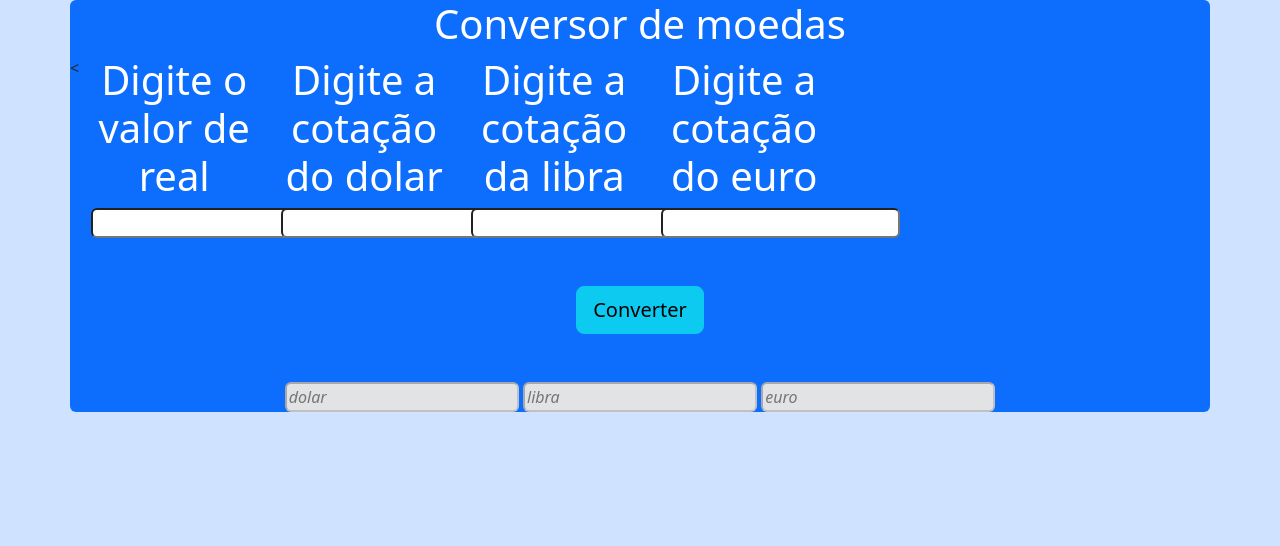
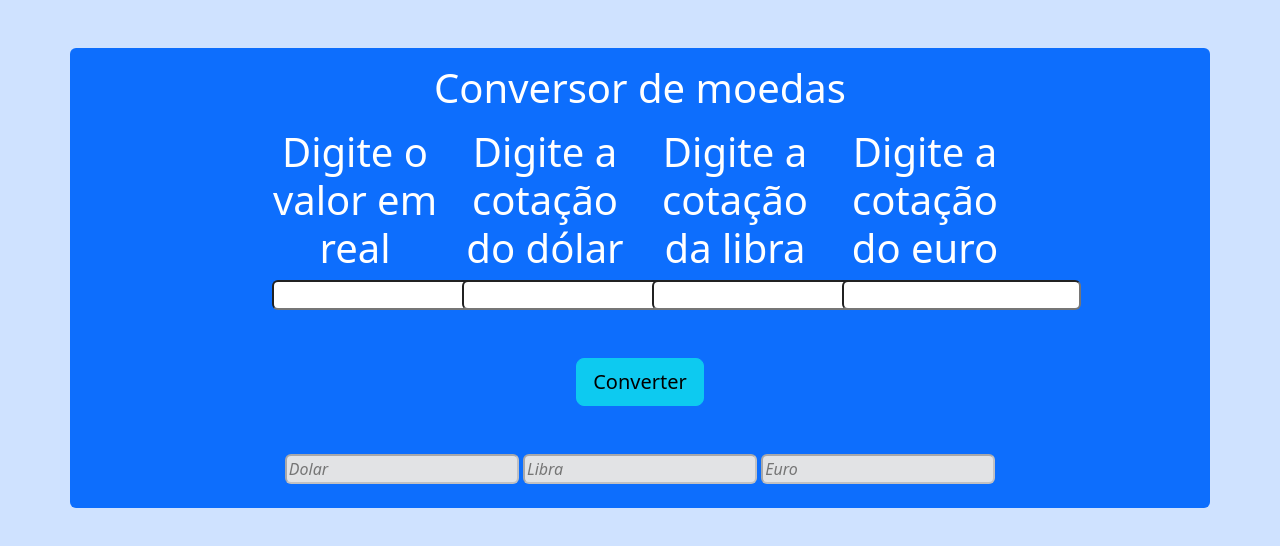
Before and after one commit to WallaceValdivino/Avalia-o, a plain HTML site: page index.html in a window 1280 px wide. Drawn offline with nearby package versions, Linux system fonts and the light colour scheme.

Commit message:
terceiro commit

```diff
--- a/index.html
+++ b/index.html
@@ -4,7 +4,8 @@
 <head>
     <link href="https://cdn.jsdelivr.net/npm/bootstrap@5.3.0-alpha1/dist/css/bootstrap.min.css" rel="stylesheet"
         integrity="sha384-GLhlTQ8iRABdZLl6O3oVMWSktQOp6b7In1Zl3/Jr59b6EGGoI1aFkw7cmDA6j6gD" crossorigin="anonymous">
-    <meta charset="UTF-8">
+        <link rel="stylesheet" href="style.css">
+        <meta charset="UTF-8">
     <meta http-equiv="X-UA-Compatible" content="IE=edge">
     <meta name="viewport" content="width=device-width, initial-scale=1.0">
     <title>Conversor de moedas</title>
@@ -12,16 +13,16 @@
 
 <body class="bg-primary-subtle">
 
-    <div class="container-sm bg-primary  text-center rounded aling-items-center">
-        <h1 class="text-white">Conversor de moedas</h1>
-        <div class="row"><
+    <div class="container-sm bg-primary  text-center rounded mt-5 pb-4">
+        <h1 class="text-white mb-3 pt-3">Conversor de moedas</h1>
+        <div class="row justify-content-center">
         <div class="col-2">
-            <h1 class="text-white">Digite o valor de real</h1>
+            <h1 class="text-white">Digite o valor em real</h1>
             <input class="rounded" id="valor1" type="text"></input>
         </div>
 
         <div class="col-2">
-            <h1 class="text-white">Digite a cotação do dolar</h1>
+            <h1 class="text-white">Digite a cotação do dólar</h1>
             <input class="rounded" id="valor-dolar" type="text"></input>
         </div>
 
@@ -41,11 +42,11 @@
             <button type="button" class="btn btn-info btn-lg" onclick="operacao()">Converter</button>
         </div>
         <div class="mt-5">
-            <input class="rounded bg-secondary-subtle text-black fst-italic" id="resultado-dolar" placeholder="dolar" type="text"
+            <input class="rounded bg-secondary-subtle text-black fst-italic" id="resultado-dolar" placeholder="Dolar" type="text"
                 disabled></input>
-            <input class="rounded bg-secondary-subtle text-black fst-italic" id="resultado-libra" placeholder="libra" type="text"
+            <input class="rounded bg-secondary-subtle text-black fst-italic" id="resultado-libra" placeholder="Libra" type="text"
                 disabled></input>
-            <input class="rounded bg-secondary-subtle text-black fst-italic" id="resultado-euro" placeholder="euro" type="text"
+            <input class="rounded bg-secondary-subtle text-black fst-italic" id="resultado-euro" placeholder="Euro" type="text"
                 disabled></input>
         </div>
     </div>
```
